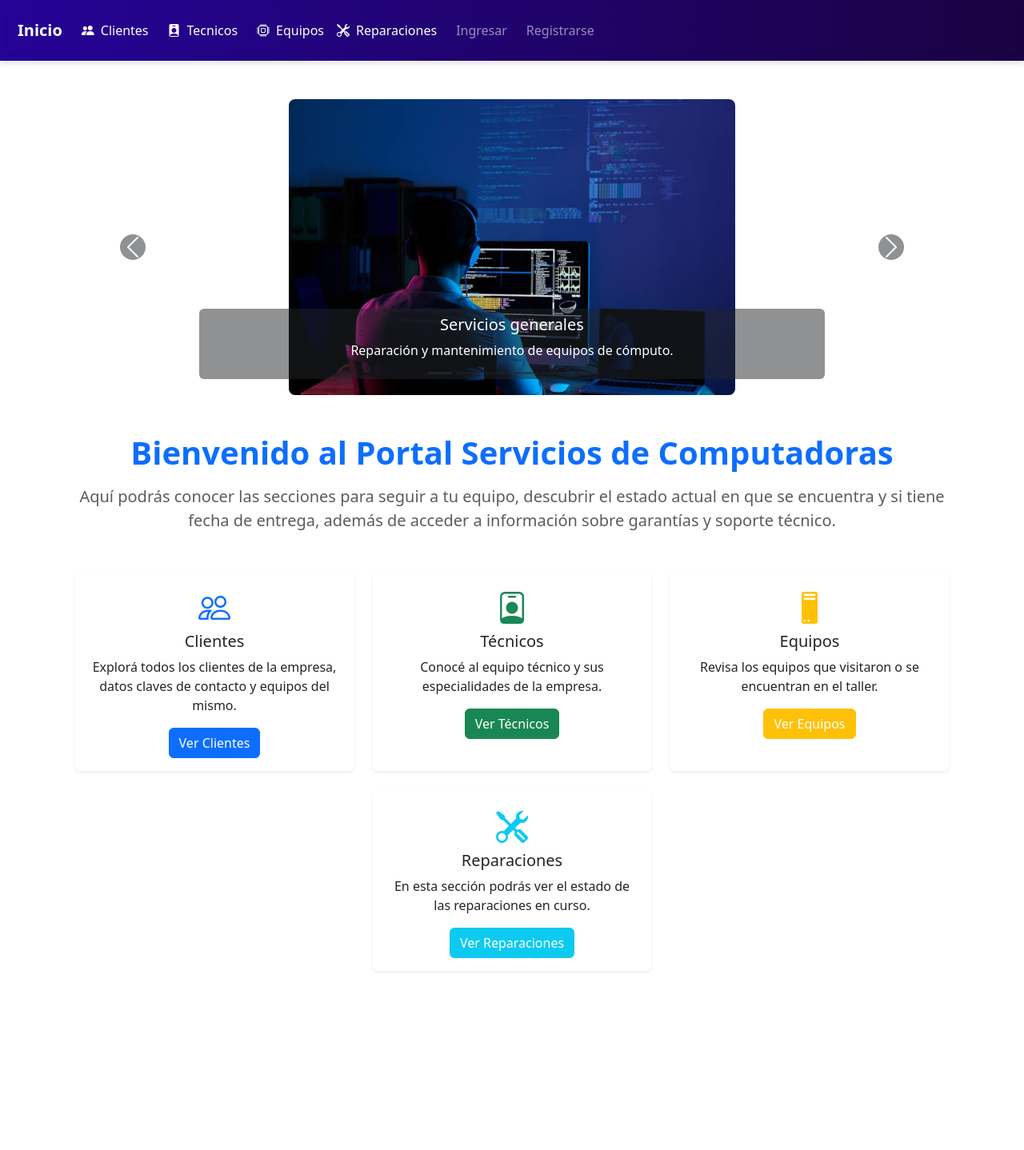
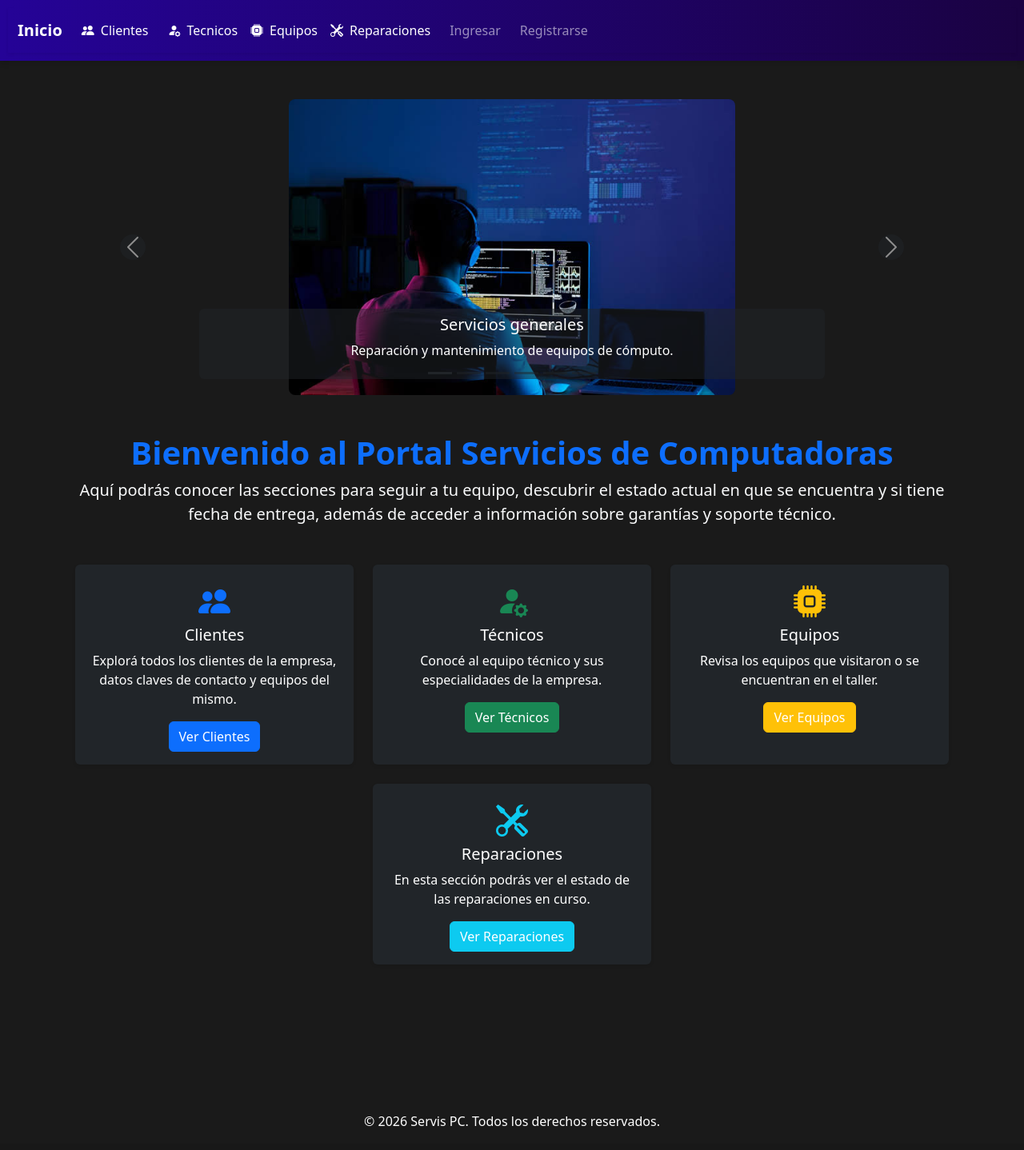
Before and after one commit to juanmardans-alt/Proyecto_Grupal, a Django app: page / in a window 1280 px wide. Shown: the whole page at 80% size. After the commit the page ends 1408 px from the top, so only its background shows below. Run offline with Django 5.2, Linux system fonts and the light colour scheme; some libraries are stand-ins or nearby versions.

Commit message:
Subiendo cambios

```diff
--- a/Proyecto Servis Pc/Templates/base.html
+++ b/Proyecto Servis Pc/Templates/base.html
@@ -17,7 +17,7 @@
 
 
     </head>
-    <body class="d-flex flex-column min-vh-100">
+    <body class="d-flex flex-column min-vh-100" style="background-color: #1a1a1a; color: white;">
          <header>
             <nav class="navbar navbar-expand-md navbar-light navbar-dark static-top shadow-sm">
             <div class="container-fluid">
@@ -31,9 +31,9 @@
             <div class="collapse navbar-collapse" id="navbarContenido">
             <ul class="navbar-nav me-auto mb-2 mb-lg-0">
                 <li class="nav-item"><a class="nav-link text-white btn btn-primary bi bi-people-fill me-2" href="{% url 'myapp:clientes' %}"><span class="ms-2">Clientes</span></a></li>
-                <li class="nav-item"><a class="nav-link text-white btn btn-primary bi bi-person-badge-fill me-2" href="{% url 'myapp:tecnicos' %}"><span class="ms-2">Tecnicos</span></a></li>
-                <li class="nav-item"><a class="nav-link text-white btn btn-primary bi bi-cpu" href="{% url 'myapp:equipos' %}"><span class="ms-2">Equipos</span></a></li>
-                <li class="nav-item"><a class="nav-link text-white btn btn-primary bi bi-tools" href="{% url 'myapp:reparaciones' %}"><span class="ms-2">Reparaciones</span></a></li>
+                <li class="nav-item"><a class="nav-link text-white btn btn-success bi bi-person-fill-gear" href="{% url 'myapp:tecnicos' %}"><span class="ms-2">Tecnicos</span></a></li>
+                <li class="nav-item"><a class="nav-link text-white btn btn-warning bi bi-cpu-fill" href="{% url 'myapp:equipos' %}"><span class="ms-2">Equipos</span></a></li>
+                <li class="nav-item"><a class="nav-link text-white btn btn-info bi bi-tools" href="{% url 'myapp:reparaciones' %}"><span class="ms-2">Reparaciones</span></a></li>
                 {% if user.is_authenticated %}
                     <li class="nav-item"><a href="{% url 'accounts:perfil' %}" class="nav-link"><span class="ms-2">Perfil</span></a></li>
                     <form action="{% url 'accounts:logout' %}" method="post" class="d-inline">
--- a/Proyecto Servis Pc/myapp/templates/myapp/clientes.html
+++ b/Proyecto Servis Pc/myapp/templates/myapp/clientes.html
@@ -2,14 +2,14 @@
 {% block title %}Gestión de Clientes{% endblock %}
 {% block content %}
     <div class="container mt-4">
-    <h1 class="text-center mb-4">Gestión de Clientes</h1>
+    <h1 class="animate__animated animate__shakeY">Gestión de Clientes</h1>
     <p>Aquí puedes gestionar la información de tus clientes, incluyendo agregar nuevos clientes, editar detalles existentes y eliminar clientes que ya no sean necesarios.</p>
-        <div class="text-end mb-4"> <a class="btn btn-success bi bi-person-fill-add" href="{% url 'myapp:agregar_cliente' %}"><span class="ms-2">Agregar</span></a> </div>
+        <div class="text-end mb-4"> <a class="btn btn-outline-success bi bi-person-fill-add" href="{% url 'myapp:agregar_cliente' %}"><span class="ms-2">Agregar</span></a> </div>
         <form method="get" action="{% url 'myapp:clientes' %}" class="mb-4">
         <div class="input-group">
             <input type="text" name="q" class="form-control" placeholder="Buscar por nombre, apellido o email"
                 value="{{ query|default_if_none:'' }}">
-            <button type="submit" class="btn btn-primary">
+            <button type="submit" class="btn btn-info">
                 <i class="bi bi-search"></i> Buscar
             </button>
         </div>
--- a/Proyecto Servis Pc/myapp/templates/myapp/equipos.html
+++ b/Proyecto Servis Pc/myapp/templates/myapp/equipos.html
@@ -2,13 +2,13 @@
 {% block title %}Gestión de Equipos{% endblock %}
 {% block content %}
     <div class="container mt-4">
-      <h1 class="animate__animated animate__jello animate__fast animate__slow">Gestión de Equipos</h1>
+      <h1 class="animate__animated animate__rubberBand animate__fast animate__slow">Gestión de Equipos</h1>
     <p>Aquí puedes gestionar la información de tus equipos, incluyendo agregar nuevos equipos, editar detalles existentes y eliminar equipos que ya no sean necesarios.</p>
 
     <div class="card shadow-sm border-0">
         <div class="card-header bg-info-subtle">
             <h5 class="mb-0 text-primary">
-                <i class="bi bi-pc-display"></i>
+                <i class="bi bi-cpu"></i>
                 Equipos registrados
             </h5>
         </div>
--- a/Proyecto Servis Pc/myapp/templates/myapp/index.html
+++ b/Proyecto Servis Pc/myapp/templates/myapp/index.html
@@ -25,8 +25,8 @@
         <div class="carousel-item">
         <img src="{% static 'myapp/img/cursoSQL.jfif' %}" class="d-block mx-auto w-50 rounded-3" alt="Curso SQL">
         <div class="carousel-caption d-none d-md-block bg-dark bg-opacity-50 rounded p-2">
-            <h5>Servicios corporativos</h5>
-            <p>Reparación y mantenimiento de equipos e infraestructura para empresas.</p>
+            <h5>Curso SQL</h5>
+            <p>Aprenda a manejar sql con todas sus bases de datos.</p>
         </div>
         </div>
         <div class="carousel-item">
@@ -71,7 +71,7 @@
     <!-- Bienvenida -->
     <div class="text-center mb-5">
     <h1 class="fw-bold text-primary">Bienvenido al Portal Servicios de Computadoras</h1>
-    <p class="text-muted fs-5 mt-3">
+    <p class="text-light fs-5">
         Aquí podrás conocer  las secciones para seguir a tu equipo, descubrir el estado actual en que se encuentra y si tiene fecha de entrega, además de acceder a información sobre garantías y soporte técnico.
     </p>
     </div>
@@ -79,9 +79,9 @@
     <div class="container mb-5">
     <div class="row justify-content-center text-center">
         <div class="col-md-4 mb-4">
-        <div class="card shadow-sm border-0 h-100">
+        <div class="card bg-dark text-white shadow-sm border-0 h-100">
             <div class="card-body">
-            <i class="bi bi-people text-primary fs-1 mb-3"></i>
+            <i class="bi bi-people-fill text-primary fs-1 mb-3"></i>
             <h5 class="card-title">Clientes</h5>
             <p class="card-text">Explorá todos los clientes de la empresa, datos claves de contacto y equipos del mismo.</p>
             <a href="{% url 'myapp:clientes' %}" class="btn btn-primary">Ver Clientes</a>
@@ -89,9 +89,9 @@
         </div>
         </div>
         <div class="col-md-4 mb-4">
-        <div class="card shadow-sm border-0 h-100">
+        <div class="card bg-dark text-white shadow-sm border-0 h-100">
             <div class="card-body">
-            <i class="bi bi-person-badge text-success fs-1 mb-3"></i>
+            <i class="bi bi-person-fill-gear text-success fs-1 mb-3"></i>
             <h5 class="card-title">Técnicos</h5>
             <p class="card-text">Conocé al equipo técnico y sus especialidades de la empresa.</p>
             <a href="{% url 'myapp:tecnicos' %}" class="btn btn-success">Ver Técnicos</a>
@@ -99,9 +99,9 @@
         </div>
         </div>
         <div class="col-md-4 mb-4">
-        <div class="card shadow-sm border-0 h-100">
+        <div class="card bg-dark text-white shadow-sm border-0 h-100">
             <div class="card-body">
-            <i class="bi bi-pc text-warning fs-1 mb-3"></i>
+            <i class="bi bi-cpu-fill text-warning fs-1 mb-3"></i>
             <h5 class="card-title">Equipos</h5>
             <p class="card-text">Revisa los equipos que visitaron o se encuentran en el taller.</p>
             <a href="{% url 'myapp:equipos' %}" class="btn btn-warning text-white">Ver Equipos</a>
@@ -109,7 +109,7 @@
         </div>
         </div>
         <div class="col-md-4 mb-4">
-        <div class="card shadow-sm border-0 h-100">
+        <div class="card bg-dark text-white shadow-sm border-0 h-100">
             <div class="card-body">
             <i class="bi bi-tools text-info fs-1 mb-3"></i>
             <h5 class="card-title">Reparaciones</h5>
--- a/Proyecto Servis Pc/myapp/templates/myapp/reparacion.html
+++ b/Proyecto Servis Pc/myapp/templates/myapp/reparacion.html
@@ -4,7 +4,7 @@
 
 {% block content %}
 <div class="container mt-4">
-    <h1>Gestión de Reparaciones</h1>
+    <h1 class="animate__animated animate__lightSpeedInLeft">Gestión de Reparaciones</h1>
     <p>Aquí puedes gestionar la información de tus reparaciones, incluyendo agregar nuevas reparaciones, editar detalles existentes y eliminar.</p>
 
     <div class="card shadow-sm border-0">
--- a/Proyecto Servis Pc/myapp/templates/myapp/tecnicos.html
+++ b/Proyecto Servis Pc/myapp/templates/myapp/tecnicos.html
@@ -2,7 +2,7 @@
 {% block title %}Gestión de Tecnicos{% endblock %}
 {% block content %}
     <div class="container mt-4">
-    <h1>Gestión de Tecnicos</h1>
+    <h1 class="animate__animated animate__backInDown">Gestión de Tecnicos</h1>
     <p>Aquí puedes gestionar la información de tus tecnicos, incluyendo agregar nuevos tecnicos, editar detalles existentes y eliminar tecnicos que ya no sean necesarios.</p>
     <div class="row">
         {% for tecnico in tecnicos %}
```
Also changed, not shown: Proyecto Servis Pc/avatares/avatares/1280X1024.jpg (added).
